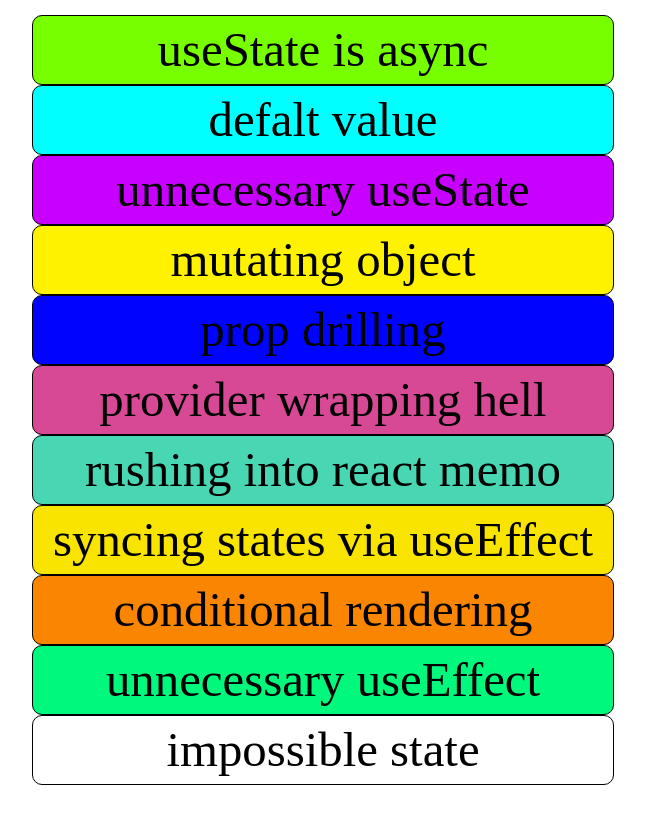
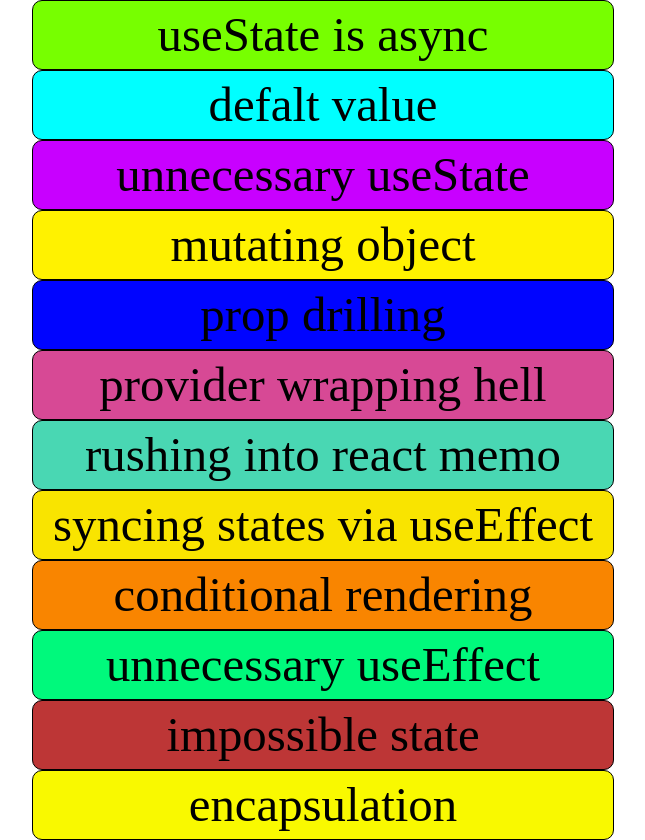
Before and after one commit to duglikespiano/reactjs-best-practice, a React (Create React App) app: page / in a window 1280 px wide. Shown: the whole page, without its empty margins (317-962 px from the left). Before the commit the page ends 800 px from the top, so only its background shows below. Built offline with nearby package versions, Linux system fonts and the light colour scheme.

Commit message:
12 - ENCAPSULATION

```diff
--- a/src/components/0_home/Home.scss
+++ b/src/components/0_home/Home.scss
@@ -46,5 +46,11 @@
 		&:nth-of-type(10) {
 			background-color: rgb(0, 249, 124);
 		}
+		&:nth-of-type(11) {
+			background-color: rgb(189, 54, 54);
+		}
+		&:nth-of-type(12) {
+			background-color: rgb(249, 249, 0);
+		}
 	}
 }
--- a/src/components/0_home/componentsInfo.ts
+++ b/src/components/0_home/componentsInfo.ts
@@ -54,4 +54,9 @@ export const componentsInfo = [
 		name: 'impossible state',
 		path: '/11_impossible_state',
 	},
+	{
+		id: 12,
+		name: 'encapsulation',
+		path: '/12_encapsulation',
+	},
 ];
--- a/src/components/11_impossible_state/ImpossibleState.tsx
+++ b/src/components/11_impossible_state/ImpossibleState.tsx
@@ -1,10 +1,10 @@
 import { useEffect, useState } from 'react';
 
 export default function Products() {
-	const [isLoading, setIsLoading] = useState(false);
-	const [error, setError] = useState(false);
+	// There will be a time gap between when loading's state gets true and finally gets false if an error occurs
 
-	// There will be a time gap between when loading's state gets true and finally gets false if an error occurs
+	// const [isLoading, setIsLoading] = useState(false);
+	// const [error, setError] = useState(false);
 	//
 	// const fetchProducts = async () => {
 	// 	try {
```
Also changed, not shown: src/components/12_encapsulation/Encapsulation.tsx (added, +33 -0 lines).
